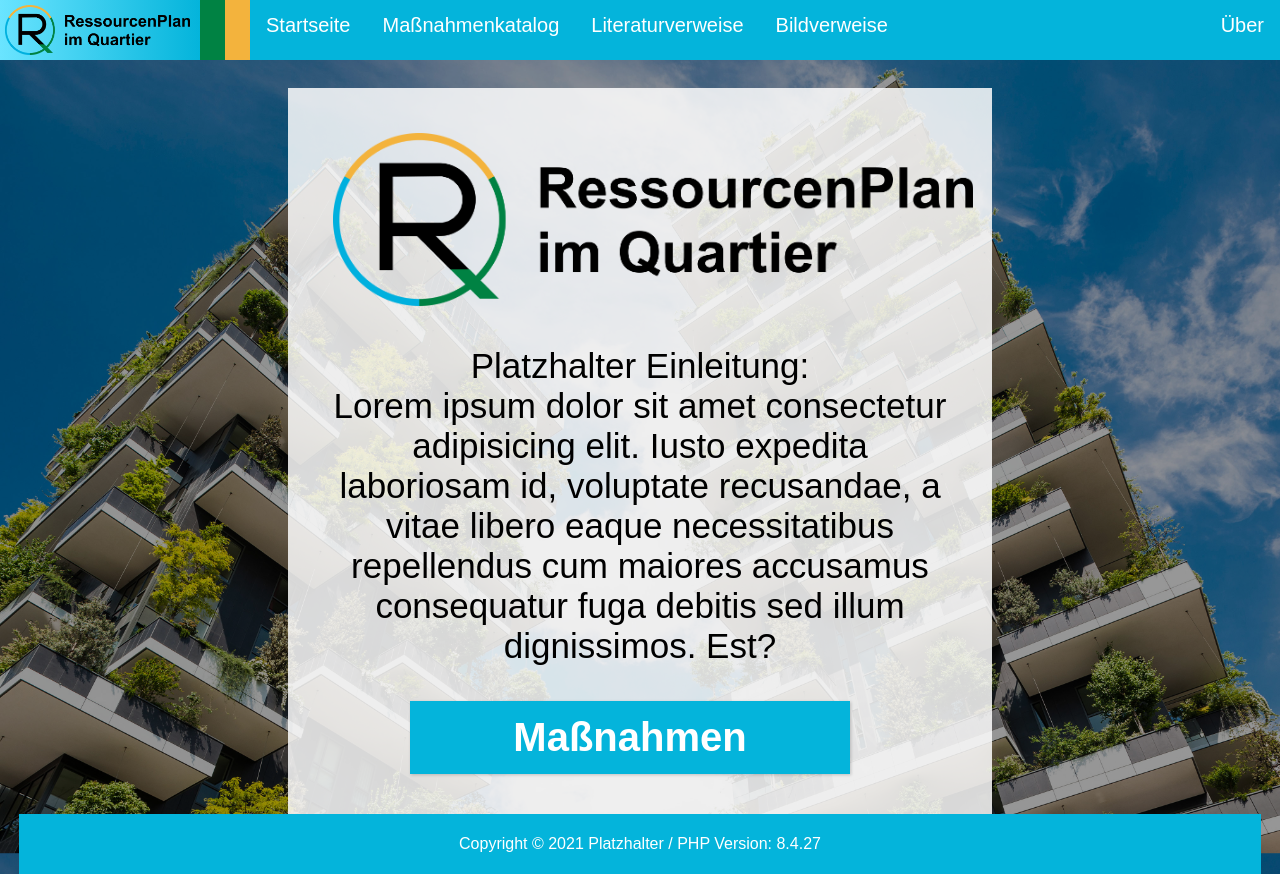
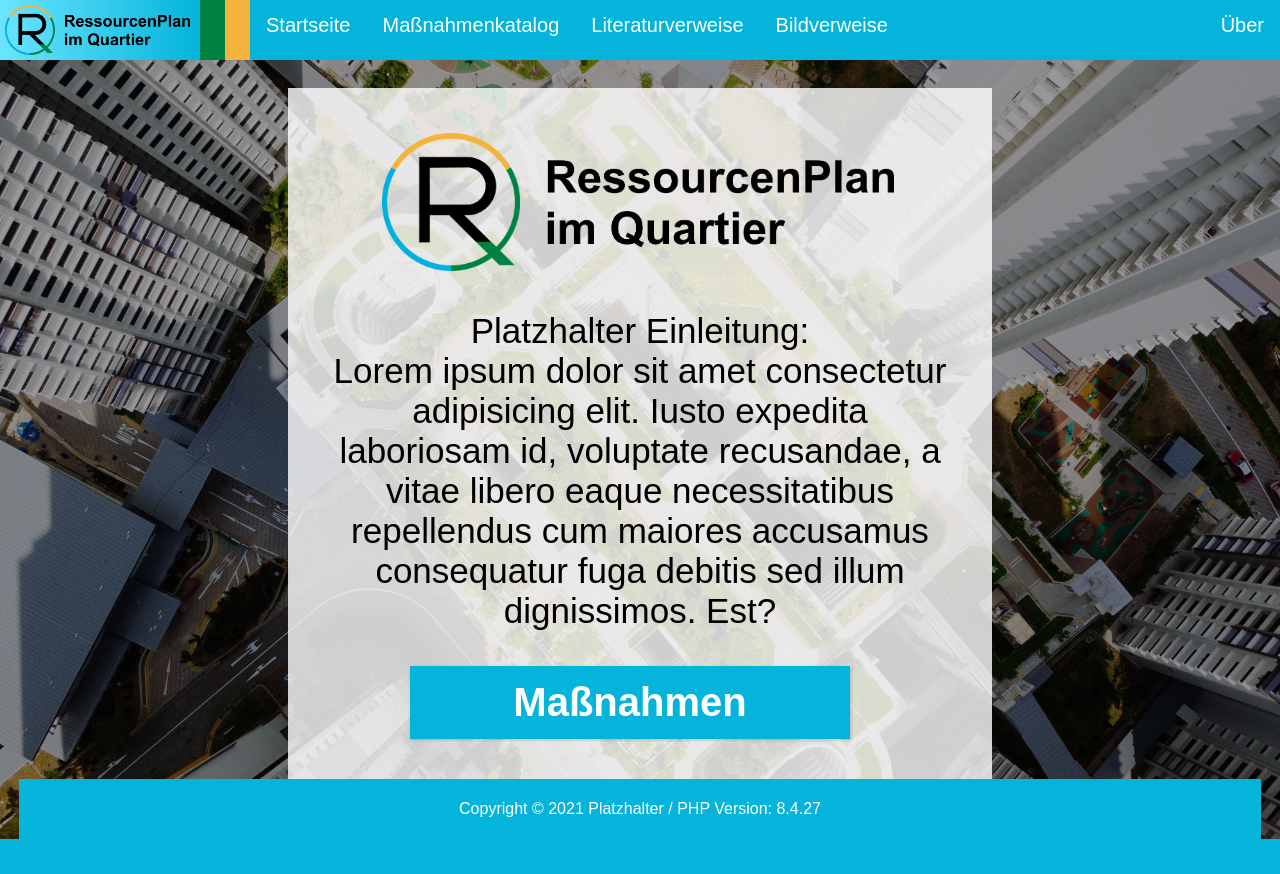
Before and after one commit to pramitghosh/R2Q_Frontend, a PHP site: page / in a window 1280 px wide. After the commit the page ends 839 px from the top, so only its background shows below. Run offline with PHP 8.4, Linux system fonts and the light colour scheme.

Commit message:
new Backgrounds

```diff
--- a/start_styles.css
+++ b/start_styles.css
@@ -3,7 +3,7 @@
 .start{
     display: flex;
     background-color: rgb(153, 153, 153);
-    background-image: url(startBackground2.jpg);  /*https://www.usnews.com/news/cities/articles/2018-12-12/a-vertical-forest-is-proposed-in-toronto-canada */
+    background-image: url(chuttersnap-oqJxJ4TYoQg-unsplash.jpg);  /*https://www.usnews.com/news/cities/articles/2018-12-12/a-vertical-forest-is-proposed-in-toronto-canada */
     background-blend-mode: multiply;
     background-size: cover;
     height: 100vh;
@@ -75,7 +75,7 @@
     text-align: center;
     background-blend-mode: multiply;
     background-size: cover;
-    background-color: #ffffffd7;
+    background-color: #ffffffce;
     padding: 40px;
     box-sizing: border-box;
     max-width: 55vw;
@@ -98,7 +98,7 @@
 .LogoIntro {
     padding: 5px;
     padding-right: 10px;
-    width: 50vw;
+    width: 40vw;
   }
 
 .intro button{
--- a/styles.css
+++ b/styles.css
@@ -67,9 +67,9 @@
   display: flex;
 	flex-wrap: wrap;
   background-color: rgb(214, 214, 214);
-  background-image: url(startBackground2.jpg);  /*https://www.usnews.com/news/cities/articles/2018-12-12/a-vertical-forest-is-proposed-in-toronto-canada */
+  background-image: url(danist-soh-dqXiw7nCb9Q-unsplash.jpg);  /*https://www.usnews.com/news/cities/articles/2018-12-12/a-vertical-forest-is-proposed-in-toronto-canada */
   background-blend-mode: multiply;
-  background-size: auto;
+  background-size: contain;
   margin: -10px;
   flex-direction: column;
 }
```
Also changed, not shown: cb0.png (deleted), cb1.png (deleted), cb2.png (deleted), cb3.png (deleted), cb4.png (deleted), chuttersnap-oqJxJ4TYoQg-unsplash.jpg (added), felix-fuchs-LuDX95tZVXk-unsplash.jpg (added), 2 other files.
